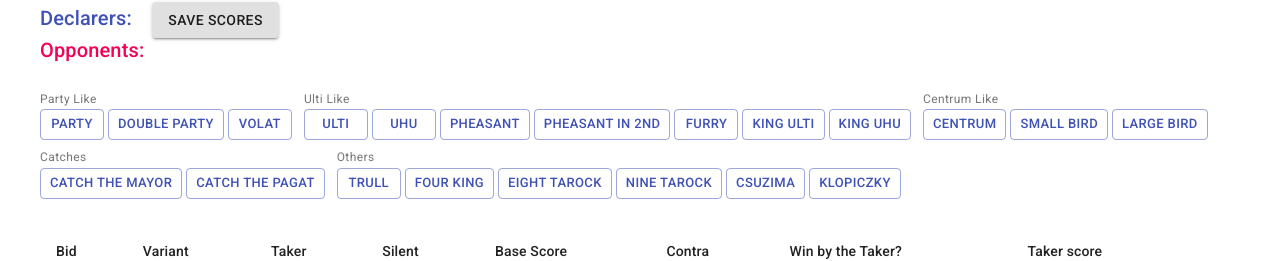
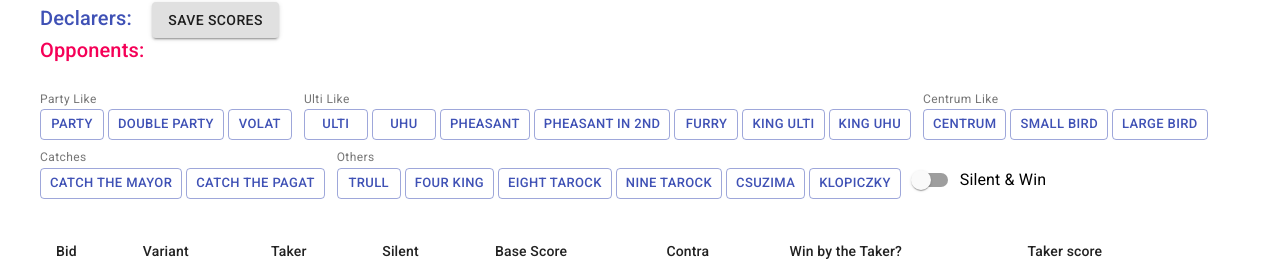
Before and after one commit to samson84/tarock-sheet, a React (Create React App) app: page / in a window 1280 px wide. Shown: the part 257-518 px from the top of the page. Built offline with nearby package versions, Linux system fonts and the light colour scheme.

Commit message:
Make a global silent switch to ContractSelector Add winByDefault, notWinIfSilent and deny contra props to bid. Automatically win and deny contra for 8 and 9 tarock and klopiczky

```diff
--- a/src/components/ContractSelector.tsx
+++ b/src/components/ContractSelector.tsx
@@ -1,11 +1,19 @@
-import React from "react";
-import { Button, Grid, Box, Typography as T } from "@material-ui/core";
+import React, { useState } from "react";
 import {
-  Bid,
+  Button,
+  Grid,
+  Box,
+  Typography as T,
+  Switch,
+  FormControlLabel,
+} from "@material-ui/core";
+import {
   BidsByGroup,
   BidGroupType,
   bidGroupNamesByWeight,
   BID_TYPE,
+  getBid,
+  canSilent,
 } from "../lib/bid";
 import { upperCaseToWords } from "../lib/util";
 import { Contract, CreateContractProps } from "../lib/contract";
@@ -16,16 +24,24 @@ interface BidSelectorProps {
   onAddContract: (contract: Partial<Contract>) => void;
 }
 const ContractSelector = ({ bidsByGroup, onAddContract }: BidSelectorProps) => {
+  const [silentAndWin, setSilentAndWin] = useState<boolean>(false);
+
+  const handleSwitch = () => {
+    setSilentAndWin((prev: boolean) => !prev);
+  };
   const handleClick = (bidType: BID_TYPE) => {
+    const bid = getBid(bidType);
+    const shouldWinWithSilent = silentAndWin && !bid.notWinIfSilent;
     onAddContract({
       bidType: bidType,
       taker: PLAYER_TYPE.DECLARER,
-      silent: false,
+      silent: silentAndWin && canSilent(bid),
       bidVariant: null,
+      winByTaker: bid.winByDefault || shouldWinWithSilent,
     });
   };
   return (
-    <Grid container spacing={1}>
+    <Grid container spacing={1} alignItems="flex-end">
       {bidGroupNamesByWeight().map((group) => (
         <Grid item key={group} spacing={1}>
           <T variant="caption" display="block" color="textSecondary">
@@ -38,6 +54,7 @@ const ContractSelector = ({ bidsByGroup, onAddContract }: BidSelectorProps) => {
                 color="primary"
                 onClick={() => handleClick(bid.type)}
                 size="small"
+                disabled={silentAndWin && !canSilent(bid)}
               >
                 {upperCaseToWords(bid.type)}
               </Button>
@@ -45,6 +62,18 @@ const ContractSelector = ({ bidsByGroup, onAddContract }: BidSelectorProps) => {
           ))}
         </Grid>
       ))}
+      <Grid item>
+        <FormControlLabel
+          control={
+            <Switch
+              checked={silentAndWin}
+              onChange={handleSwitch}
+              name="silentAndWinSwitch"
+            />
+          }
+          label="Silent & Win"
+        />
+      </Grid>
     </Grid>
   );
 };
--- a/src/components/ContractsTable.tsx
+++ b/src/components/ContractsTable.tsx
@@ -144,6 +144,10 @@ const columns: ColumnDefinition[] = [
       const handleDivide = () =>
         contract.contra > 1 && handleClick(contract.contra / 2);
       const handleDouble = () => handleClick(contract.contra * 2);
+
+      if (getBid(contract.bidType).denyContra) {
+        return null;
+      }
       return (
         <>
           <T
--- a/src/components/TarockSheet.tsx
+++ b/src/components/TarockSheet.tsx
@@ -64,6 +64,7 @@ const TarockSheet = () => {
         : createContract({
             bidType: BID_TYPE.KLOPICZKY,
             taker: PLAYER_TYPE.DECLARER,
+            winByTaker: true,
           });
       const updated = flow(
         removeAllContract,
--- a/src/lib/bid.ts
+++ b/src/lib/bid.ts
@@ -10,6 +10,9 @@ interface BidData {
   group?: BidGroupType;
   variants?: BidVariant[];
   silent?: boolean;
+  winByDefault?: boolean;
+  notWinIfSilent?: boolean;
+  denyContra?: boolean;
 }
 
 export enum BID_TYPE {
@@ -85,6 +88,7 @@ const BIDS: { [key in BID_TYPE]: BidData } = {
     variants: [...SMALLEST_VARIANTS],
     silent: true,
     group: "ULTI_LIKE",
+    notWinIfSilent: true,
   },
   [BID_TYPE.UHU]: {
     score: 15,
@@ -111,8 +115,8 @@ const BIDS: { [key in BID_TYPE]: BidData } = {
     variants: [...SMALLEST_VARIANTS],
     group: "ULTI_LIKE",
   },
-  [BID_TYPE.EIGHT_TAROCK]: { score: 1 },
-  [BID_TYPE.NINE_TAROCK]: { score: 2 },
+  [BID_TYPE.EIGHT_TAROCK]: { score: 1, winByDefault: true, denyContra: true },
+  [BID_TYPE.NINE_TAROCK]: { score: 2, winByDefault: true, denyContra: true },
   [BID_TYPE.FURRY]: {
     score: 25,
     variants: [...CARD_SHAPE_VARIANTS],
@@ -132,7 +136,7 @@ const BIDS: { [key in BID_TYPE]: BidData } = {
     group: "ULTI_LIKE",
   },
   [BID_TYPE.CSUZIMA]: { score: 4 },
-  [BID_TYPE.KLOPICZKY]: { score: 3 },
+  [BID_TYPE.KLOPICZKY]: { score: 3, winByDefault: true, denyContra: true },
 };
 
 export const getBid = (type: BID_TYPE): Bid => ({ type, ...BIDS[type] });
```
Also changed, not shown: 1 other file (tests, documents, lock files or other folders).
